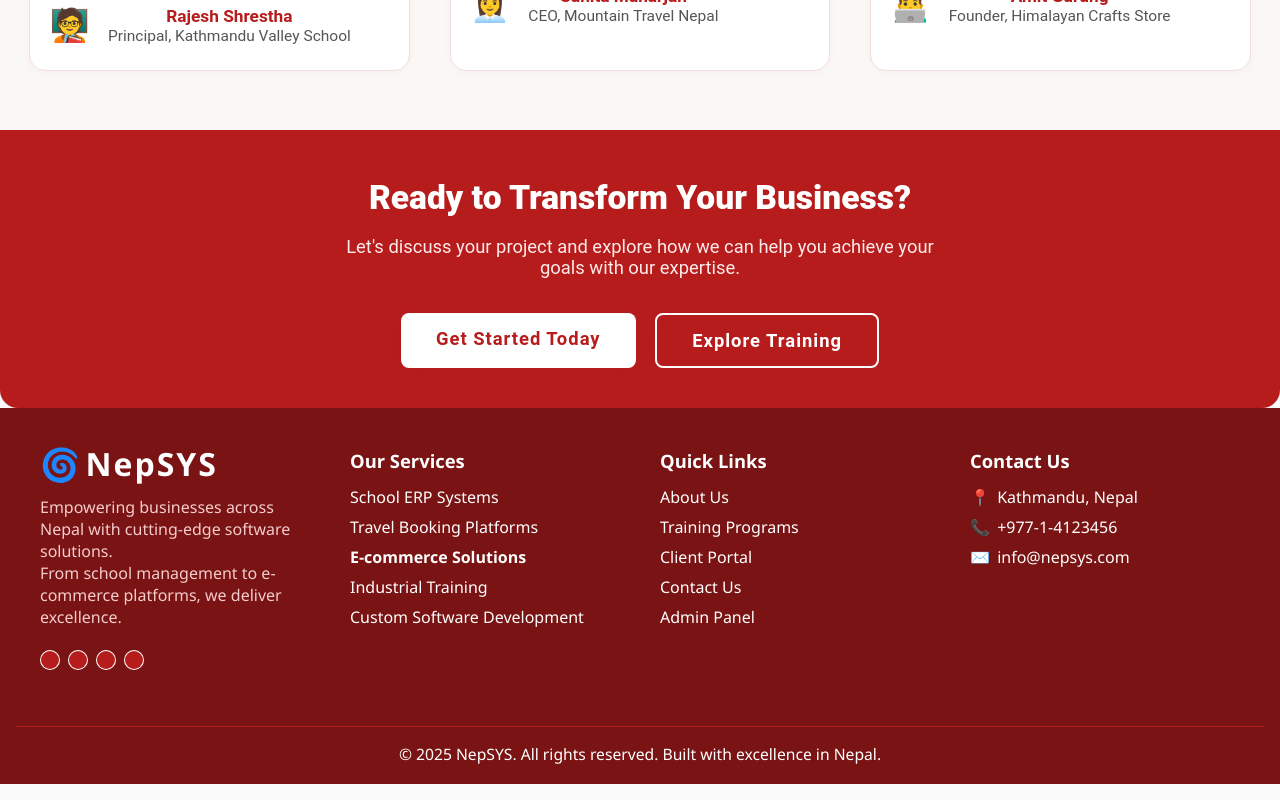
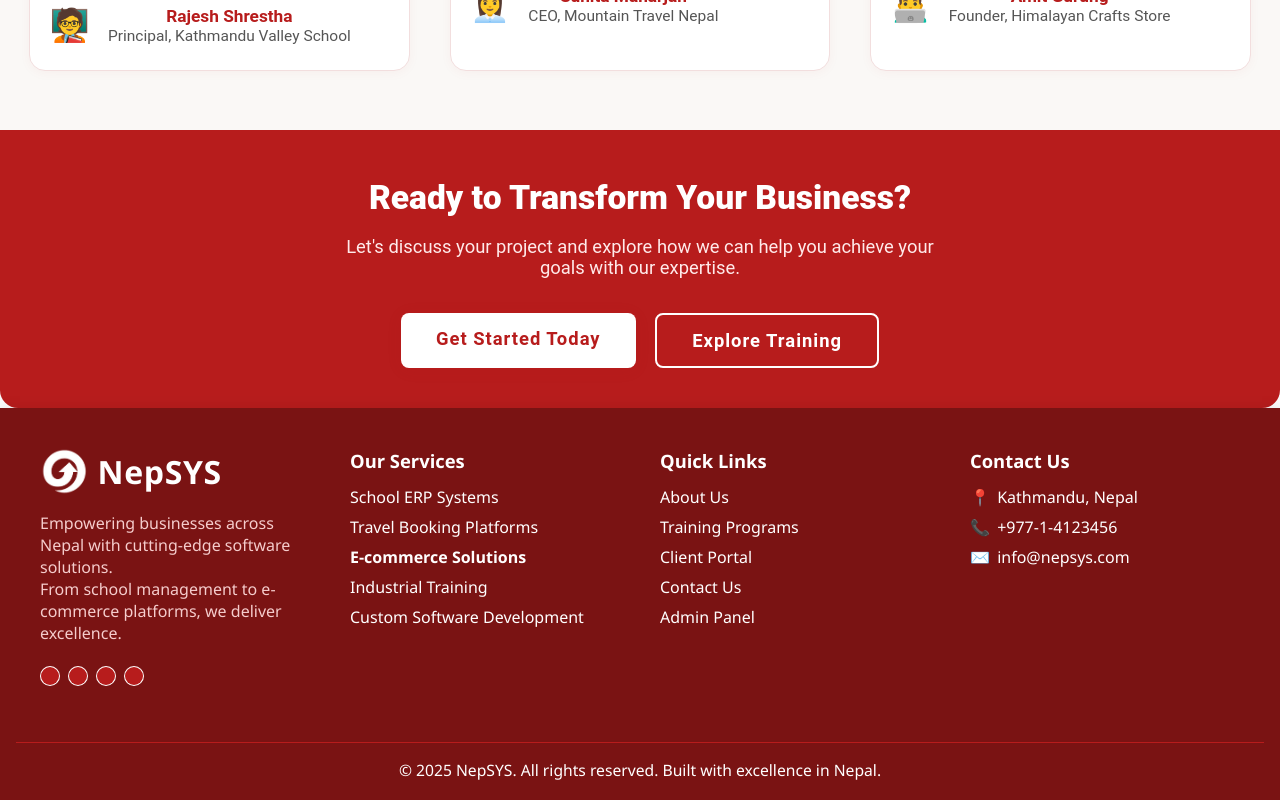
Before and after one commit to roshan11212608/NepSYS, a React (Create React App) app: page / in a window 1280 px wide. Shown: the part 1474-2274 px from the top of the page. Built offline with nearby package versions, Linux system fonts and the light colour scheme.

Commit message:
footer logo changed

```diff
--- a/src/components/Footer/Footer.jsx
+++ b/src/components/Footer/Footer.jsx
@@ -5,10 +5,15 @@
   <footer className={styles.footer}>
     <div className={styles.container}>
       <div className={styles.col}>
-        <a href="/" className={styles.brand} aria-label="NepSYS Home">
-          <span className={styles.logoIcon}>🌀</span>
-          <span className={styles.brandName}>NepSYS</span>
-        </a>
+        <a href="/" className={styles.logo} aria-label="NepSYS Home">
+              <img
+                src={require('./img/loo.png')}
+                alt="NepSYS Logo"
+                className={styles.logoImg}
+                height={48}
+              />
+              <span className={styles.logoText}>NepSYS</span>
+            </a>
         <p className={styles.desc}>
           Empowering businesses across Nepal with cutting-edge software solutions.<br />
           From school management to e-commerce platforms, we deliver excellence.
--- a/src/components/Footer/Footer.module.css
+++ b/src/components/Footer/Footer.module.css
@@ -4,6 +4,15 @@
   padding: 2.5rem 1rem 1.2rem 1rem;
   font-size: 1rem;
   text-align: left;
+  box-shadow: 0 -2px 12px rgba(0,0,0,0.07); /* Optional: remove if you don't want shadow */
+}
+
+@media (max-width: 900px) {
+  .footer {
+    position: static;
+    width: 100%;
+    box-shadow: none;
+  }
 }
 
 .container {
@@ -21,37 +30,25 @@
   margin-bottom: 1.5rem;
 }
 
-.brand {
+.logo {
   display: flex;
   align-items: center;
-  font-size: 1.5rem;
-  font-weight: 800;
+  gap: 0.5rem;
+  text-decoration: none;
   margin-bottom: 1rem;
-  gap: 0.35rem; /* Minimal gap like header */
 }
-
-.logoIcon {
-  font-size: 2rem;
-  color: #7a1313;
-  line-height: 1;
+.logoImg {
+  display: block;
+  height: 48px;
+  width: auto;
+  object-fit: contain;
 }
-
-.brandName {
+.logoText {
   color: #fff;
-  letter-spacing: 2px;
   font-size: 2rem;
   font-weight: bold;
+  letter-spacing: 0.02em;
   line-height: 1;
-}
-
-.logoIcon {
-  font-size: 2rem;
-  color: #fff;
-}
-
-.brandName {
-  color: #fff;
-  letter-spacing: 2px;
 }
 
 .desc {
--- a/src/components/Header/Header.jsx
+++ b/src/components/Header/Header.jsx
@@ -11,7 +11,7 @@
         className={styles.logoImg}
         height={48}
       />
-      <span className={styles.logoText}>NepSYS</span>
+      <span className={styles.logoText}>NepSoS</span>
     </a>
     {/* Navigation */}
     <nav className={styles.nav} aria-label="Main Navigation">
```
Also changed, not shown: src/components/Footer/img/loo.png (added).
